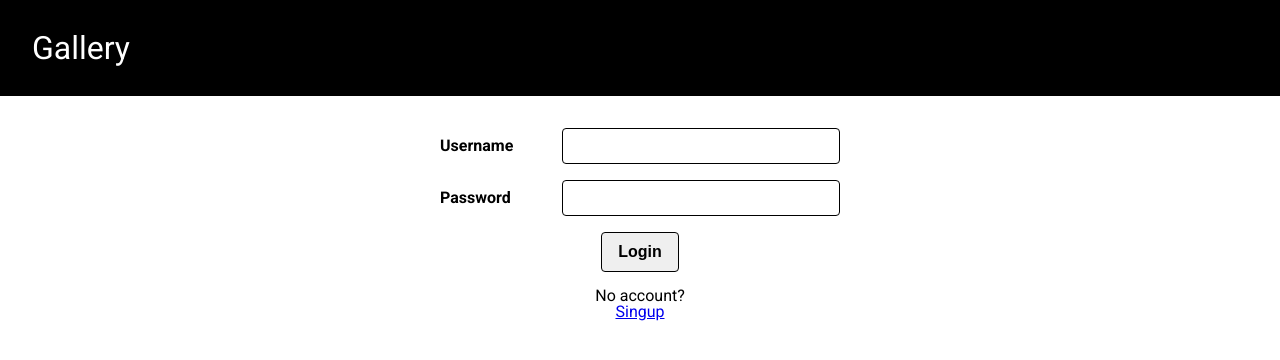
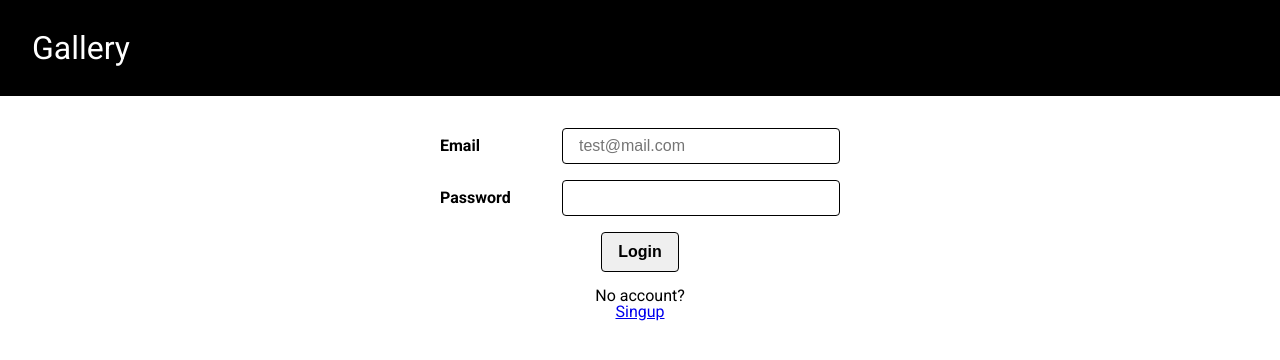
Before and after one commit to ehudthelefthand/gallery-ui, a React (Create React App) app: page /login in a window 1280 px wide. Shown: the top 360 px of the page. Built offline with nearby package versions, Linux system fonts and the light colour scheme.

Commit message:
update login function

```diff
--- a/src/Context.js
+++ b/src/Context.js
@@ -7,8 +7,8 @@ const AuthContext = createContext();
 function AuthProvider(props) {
   let user = { isLogin: false };
 
-  const login = ({ username, password }) => {
-    API.login({ username, password })
+  const login = ({ email, password }) => {
+    API.login({ email, password })
       .then((res) => {
         user = { ...user, isLogin: true };
         Storage.saveToken(res.data.token);
@@ -29,8 +29,8 @@ function AuthProvider(props) {
       });
   };
 
-  const signup = ({ username, password }) => {
-    API.signup({ username, password })
+  const signup = ({ email, password }) => {
+    API.signup({ email, password })
       .then((res) => {
         user = { ...user, isLogin: true };
         Storage.saveToken(res.data.token);
--- a/src/api/index.js
+++ b/src/api/index.js
@@ -47,14 +47,14 @@ function getGallery(id) {
   return axios.get(url);
 }
 
-function login({ username, password }) {
+function login({ email, password }) {
   const url = `${host}/login`;
-  return axios.post(url, { username, password });
+  return axios.post(url, { email, password });
 }
 
-function signup({ username, password }) {
+function signup({ email, password }) {
   const url = `${host}/signup`;
-  return axios.post(url, { username, password });
+  return axios.post(url, { email, password });
 }
 
 export default {
--- a/src/pages/LoginPage.js
+++ b/src/pages/LoginPage.js
@@ -3,27 +3,29 @@ import { Link } from "react-router-dom";
 import { useAuth } from "../Context";
 
 export default function LoginPage() {
-  const [username, setUsername] = useState("");
+  const [email, setEmail] = useState("");
   const [password, setPassword] = useState("");
   const { login } = useAuth();
 
   const handleSubmit = (e) => {
     e.preventDefault();
-    login({ username, password });
+    login({ email, password });
   };
 
   return (
     <div>
       <form className="login-form" onSubmit={handleSubmit}>
         <div className="login-form__field">
-          <label className="login-form__label" htmlFor="username">
-            Username
+          <label className="login-form__label" htmlFor="email">
+            Email
           </label>
           <input
+            id="email"
             className="login-form__text"
             type="email"
-            value={username}
-            onChange={(e) => setUsername(e.target.value)}
+            value={email}
+            placeholder="test@mail.com"
+            onChange={(e) => setEmail(e.target.value)}
           />
         </div>
         <div className="login-form__field">
@@ -31,6 +33,7 @@ export default function LoginPage() {
             Password
           </label>
           <input
+            id="password"
             className="login-form__text"
             type="password"
             value={password}
```
